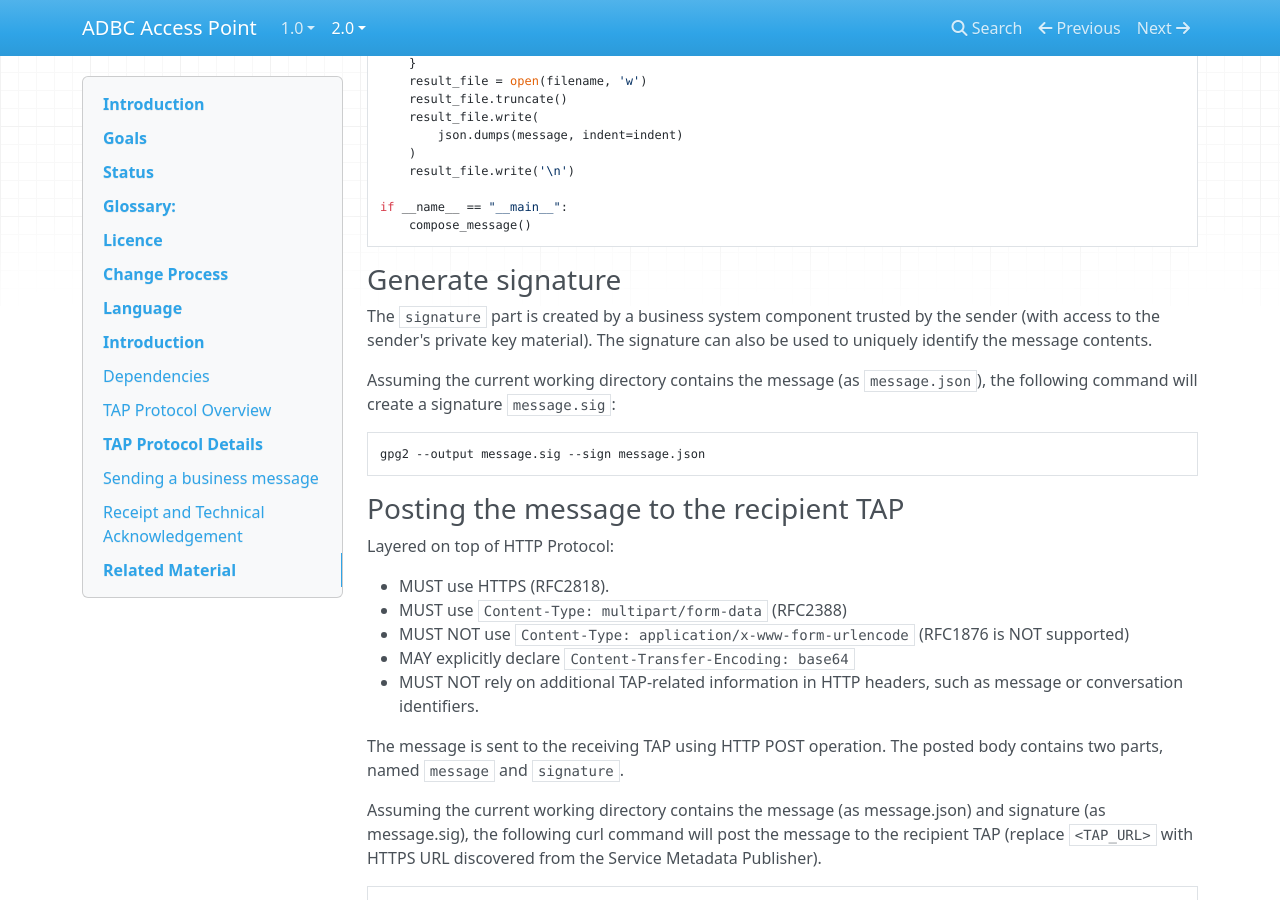
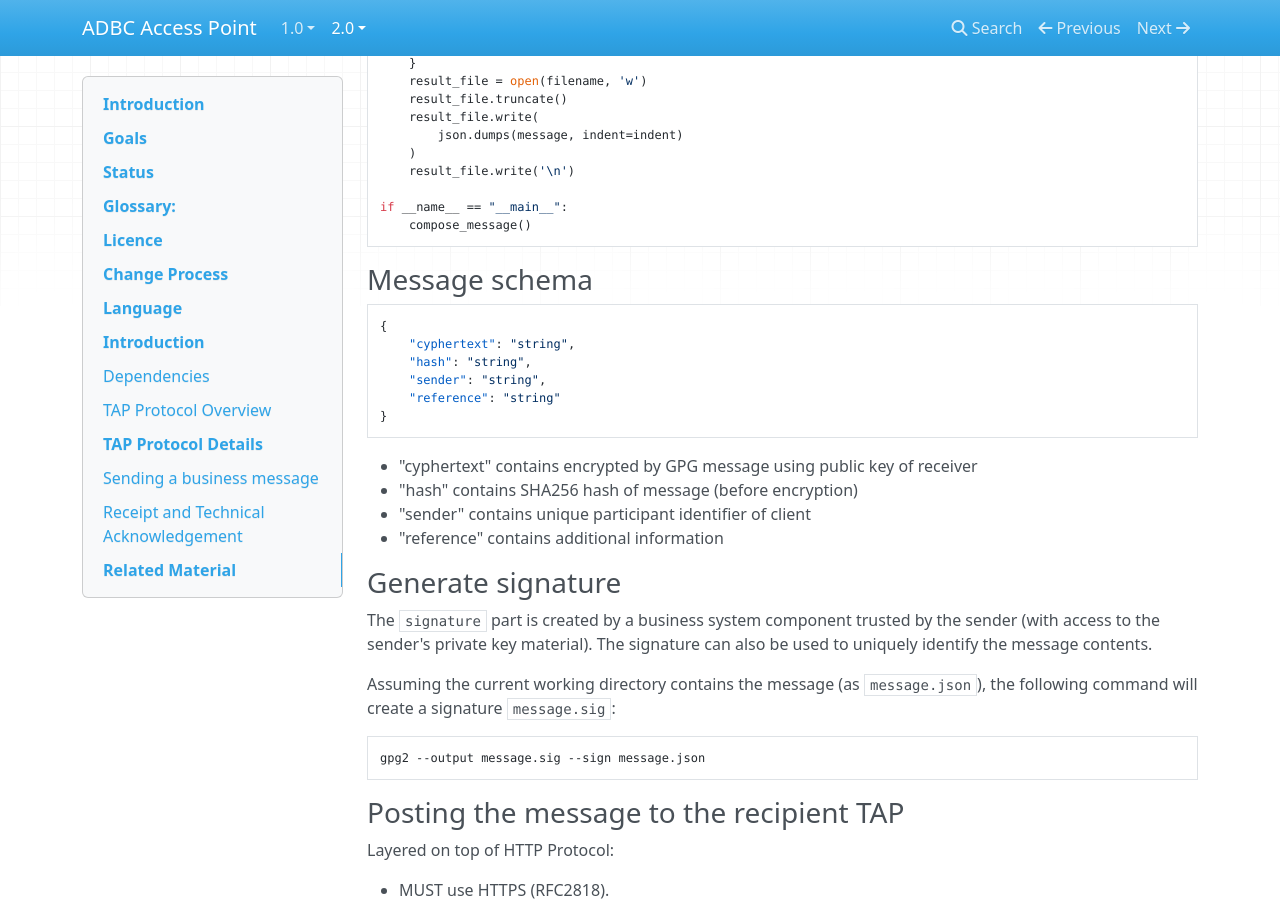
Before and after one commit to koriaf/ausdigital-tap, an MkDocs documentation site: the page built from docs/2.0/index.md, in a window 1280 px wide and 900 px high, scrolled down 7450 px. Built offline with MkDocs 1.6.1, drawn with Linux system fonts in a browser that asks for light colours; nearby versions of some CDN libraries; some of the changed text lies outside the part shown.

Commit message:
message shema added

````diff
--- a/docs/2.0/index.md
+++ b/docs/2.0/index.md
@@ -284,6 +284,21 @@ if __name__ == "__main__":
     compose_message()
 ```
 
+### Message schema
+
+```
+{
+    "cyphertext": "string",
+    "hash": "string",
+    "sender": "string",
+    "reference": "string"
+}
+```
+
+* "cyphertext" contains encrypted by GPG message using public key of receiver
+* "hash" contains SHA256 hash of message (before encryption)
+* "sender" contains unique participant identifier of client
+* "reference" contains additional information
 
 ### Generate signature
 
````
Also changed, not shown: other parts of docs/2.0/index.md (+3 -3 lines).
